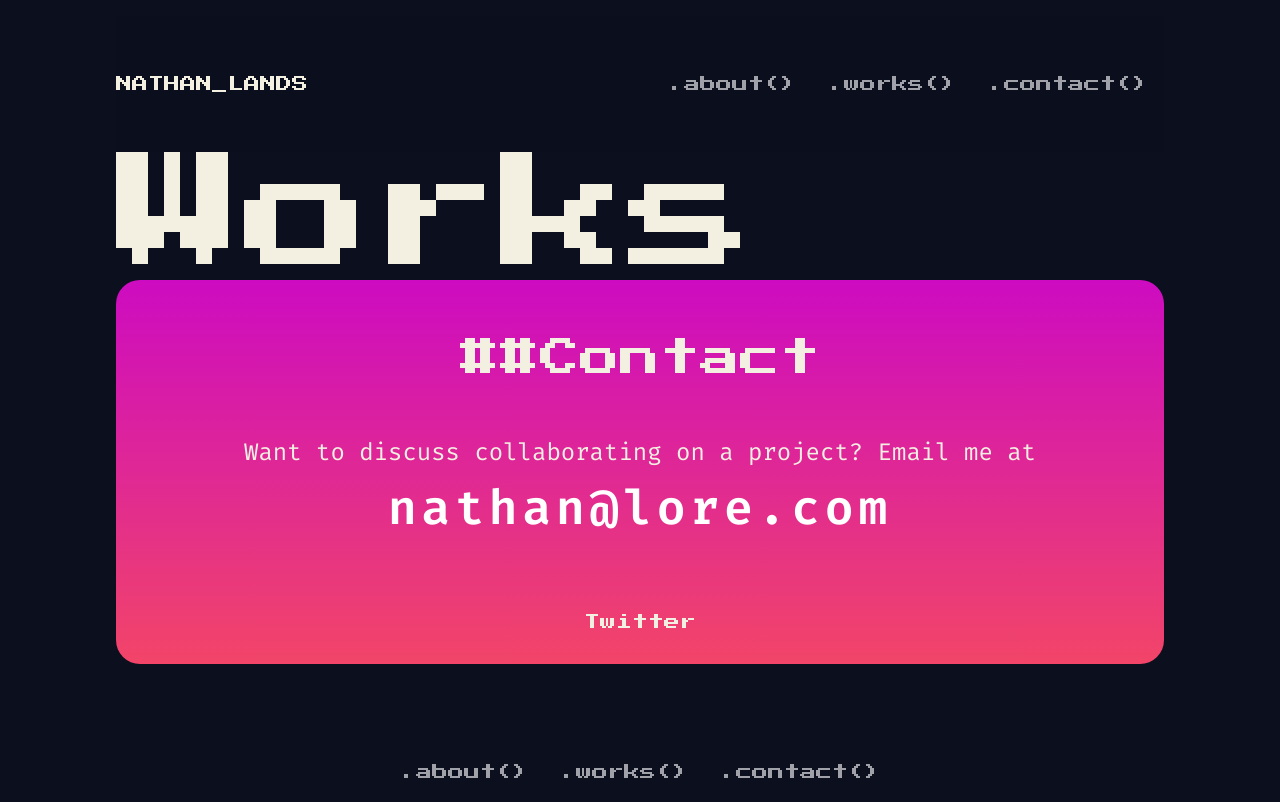
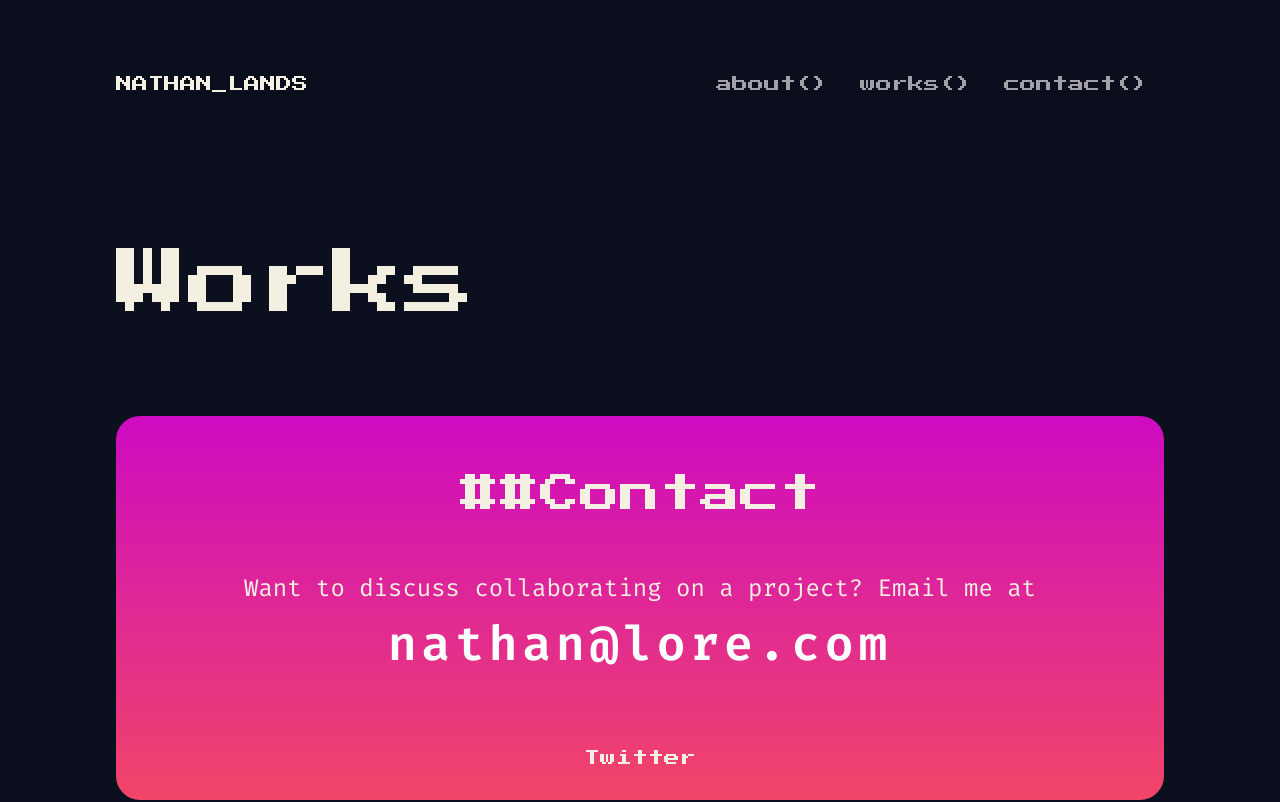
Before and after one commit to NathanLandsX/nathan-portfolio, a Next.js app: page /works in a window 1280 px wide. Shown: the top 802 px of the page. Built offline with nearby package versions, Linux system fonts and the light colour scheme.

Commit message:
major update

```diff
--- a/src/components/Layouts/NavHeader.tsx
+++ b/src/components/Layouts/NavHeader.tsx
@@ -23,13 +23,13 @@ const NavHeader = ({ children }: Props) => (
           <div className="hidden md:block font-cursive">
             <ul className="flex mr-4">
               <li className="mr-8 text-zinc-400 hover:text-zinc-100">
-                <Link href="about">.about()</Link>
+                <Link href="about">about()</Link>
               </li>
               <li className="mr-8 text-zinc-400 hover:text-zinc-100">
-                <Link href="works">.works()</Link>
+                <Link href="works">works()</Link>
               </li>
               <li className="text-zinc-400 hover:text-zinc-100">
-                <a href="mailto:nathan@lore.com">.contact()</a>
+                <a href="mailto:nathan@lore.com">contact()</a>
               </li>
             </ul>
           </div>
--- a/src/pages/about.tsx
+++ b/src/pages/about.tsx
@@ -60,8 +60,9 @@ const About: NextPage = () => {
               date="1994"
               contentStyle={{ background: '#F3F0E1', color: '#0C0F1E' }}
               iconStyle={{ background: 'rgb(33, 150, 243)', color: '#fff' }}
+              icon={<img src="/tornado.png" className="rounded-xl" alt="Work" />}
             >
-              <div className="text-2xl font-mono"> Survived a tornado. Was trapped for hours.</div>
+              <div className="text-2xl font-mono"> Survived a tornado. Was trapped for hours under rubble.</div>
             </VerticalTimelineElement>
             <VerticalTimelineElement
               className="vertical-timeline-element--work pb-12"
@@ -277,7 +278,7 @@ const About: NextPage = () => {
             <motion.path
               fill="none"
               strokeWidth="5"
-              stroke="white"
+              stroke="black"
               d="M14,26 L 22,33 L 35,16"
               initial={false}
               strokeDasharray="0 1"
--- a/src/pages/index.tsx
+++ b/src/pages/index.tsx
@@ -96,7 +96,9 @@ const Home: NextPage = () => {
 
           <div className="grid md:grid-cols-3">
             <div className="col-span-1 pt-36">
-              <img src="/nathan-pixel.png" onMouseOver={e => (e.currentTarget.src = "/nathan.jpg")} onMouseOut={e => (e.currentTarget.src = "/nathan-pixel.png")} width="250" height="250" alt="Nathan Lands" className="rounded-full hover:grayscale-0" />
+              <Link href="/about">
+                <img src="/nathan-pixel.png" onMouseOver={e => (e.currentTarget.src = "/nathan.jpg")} onMouseOut={e => (e.currentTarget.src = "/nathan-pixel.png")} width="250" height="250" alt="Nathan Lands" className="rounded-full hover:grayscale-0" />
+              </Link>
             </div>
             <div className="col-span-2">
               <div className="pt-24 font-cursive font-bold text-[40px] antialiased">Hi, I'm Nathan</div>
--- a/src/pages/works.tsx
+++ b/src/pages/works.tsx
@@ -16,7 +16,7 @@ const Works: NextPage = () => {
 
       <Layout>
         <main>
-          <div className="text-9xl font-cursive"> Works</div>
+          <div className="text-7xl my-24 font-cursive"> Works</div>
           <Contact />
         </main>
       </Layout>
```
Also changed, not shown: public/tornado.png (added).
